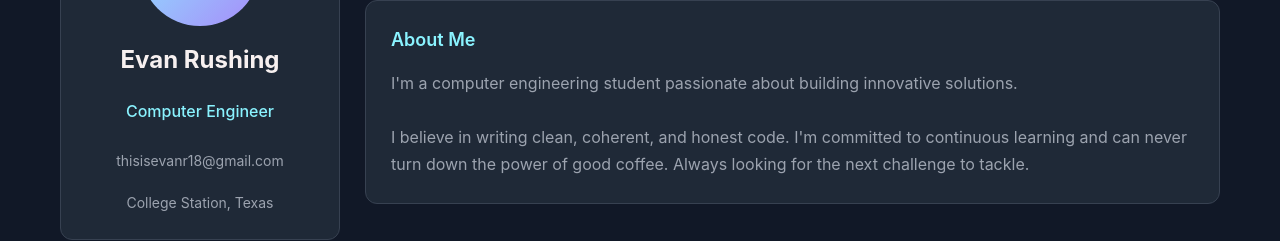
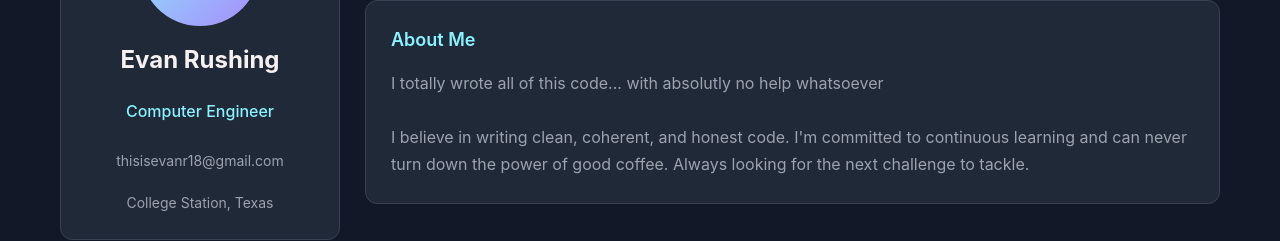
Before and after one commit to evenrushed/evenrushed.github.io, a plain HTML site: page index.html in a window 1280 px wide. Shown: the part 255-496 px from the top of the page. Drawn offline with Linux system fonts and the light colour scheme.

Commit message:
Update index.html

```diff
--- a/index.html
+++ b/index.html
@@ -458,7 +458,7 @@
             <div class="card about-card">
                 <h3>About Me</h3>
                 <p class="about-text">
-                    I'm a computer engineering student passionate about building innovative solutions.
+                    I totally wrote all of this code... with absolutly no help whatsoever
                     <br><br>
                     I believe in writing clean, coherent, and honest code. I'm committed to continuous learning and can never turn down the power of good coffee.
                     Always looking for the next challenge to tackle.
```
